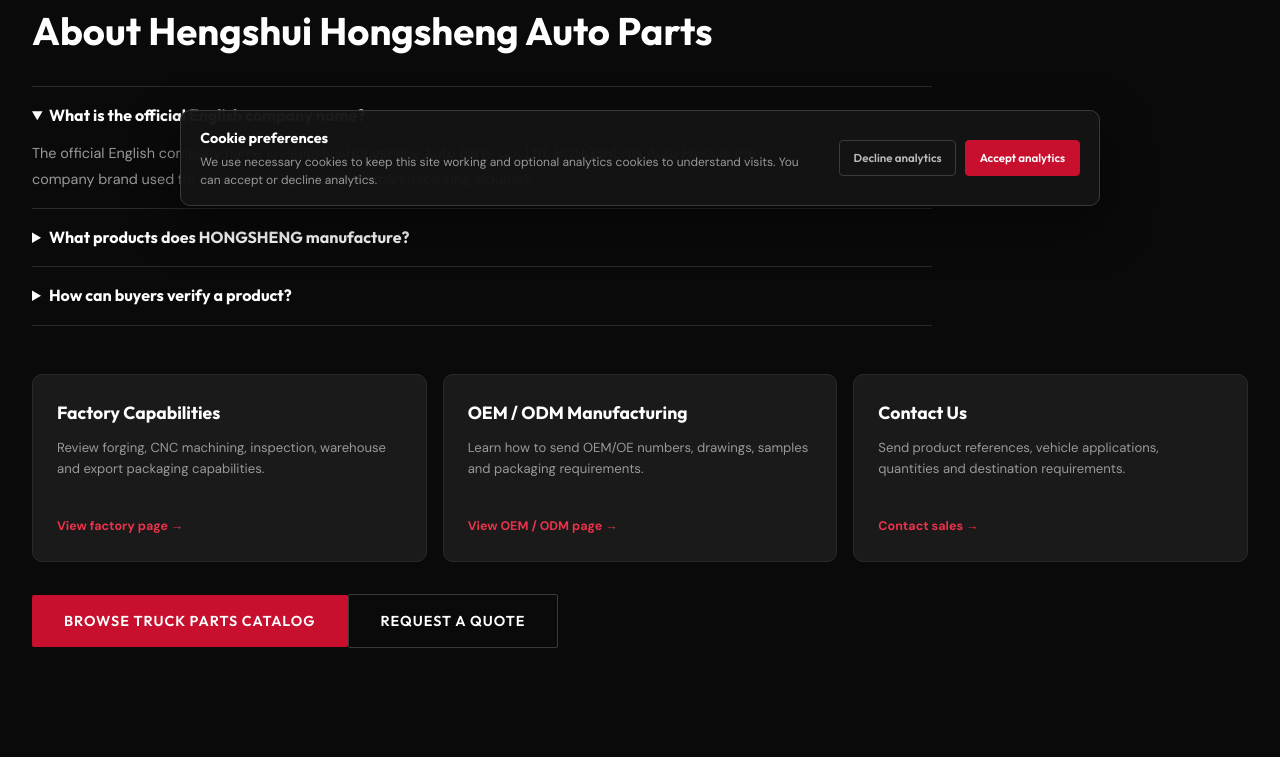
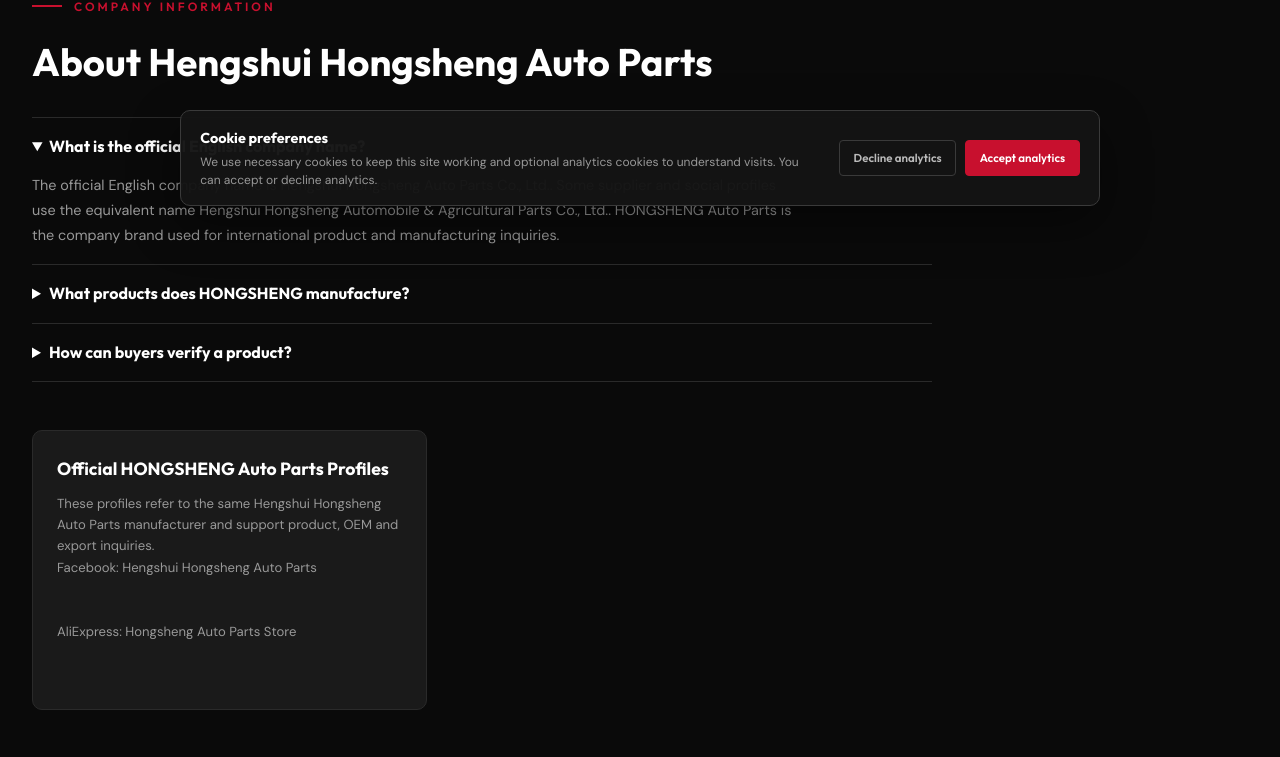
Before and after one commit to cereliajiao-commits/HS, a Next.js app: page /company in a window 1280 px wide. Shown: the part 578-1335 px from the top of the page. Built offline with nearby package versions, Linux system fonts and the light colour scheme; no server answers.

Commit message:
Strengthen company entity signals

```diff
--- a/app/company/page.tsx
+++ b/app/company/page.tsx
@@ -4,6 +4,7 @@ import Link from 'next/link';
 const SITE_URL = 'https://www.hsaxle.com';
 const COMPANY_NAME = 'Hengshui Hongsheng Auto Parts Co., Ltd.';
 const SEARCH_NAME = 'Hengshui Hongsheng Auto Parts';
+const ALTERNATE_COMPANY_NAME = 'Hengshui Hongsheng Automobile & Agricultural Parts Co., Ltd.';
 const DESCRIPTION =
   'Hengshui Hongsheng Auto Parts is a China-based manufacturer of heavy-duty truck steering, suspension and driveline parts, agricultural machinery components and OEM/ODM forged parts.';
 
@@ -34,7 +35,11 @@ const graph = {
       '@id': `${SITE_URL}/#organization`,
       name: COMPANY_NAME,
       legalName: COMPANY_NAME,
-      alternateName: ['HONGSHENG Auto Parts', '衡水宏盛汽车配件有限公司'],
+      alternateName: [SEARCH_NAME, ALTERNATE_COMPANY_NAME, 'HONGSHENG Auto Parts', '衡水宏盛汽车配件有限公司'],
+      sameAs: [
+        'https://www.facebook.com/61594699907767/',
+        'https://www.aliexpress.com/store/1102826464',
+      ],
       url: SITE_URL,
       logo: `${SITE_URL}/images/company/og-hongsheng-auto-parts.jpg`,
       image: `${SITE_URL}/images/company/factory-entrance.jpg`,
@@ -88,7 +93,7 @@ export default function CompanyPage() {
         <p className="section-label">HONGSHENG AUTO PARTS</p>
         <h1>{SEARCH_NAME}</h1>
         <p className="category-page-intro">
-          HONGSHENG Auto Parts is the international brand of {COMPANY_NAME}, a China-based manufacturer serving heavy-duty truck, agricultural machinery and construction equipment markets since 1996.
+          HONGSHENG Auto Parts is the international brand of {COMPANY_NAME}, also described online as {ALTERNATE_COMPANY_NAME}. We are a China-based manufacturer serving heavy-duty truck, agricultural machinery and construction equipment markets since 1996.
         </p>
 
         <div className="category-directory-grid">
@@ -111,7 +116,7 @@ export default function CompanyPage() {
           <h2 id="company-faq-title">About Hengshui Hongsheng Auto Parts</h2>
           <details open>
             <summary>What is the official English company name?</summary>
-            <p>The official English company name is Hengshui Hongsheng Auto Parts Co., Ltd. HONGSHENG Auto Parts is the company brand used for international product and manufacturing inquiries.</p>
+            <p>The official English company name is {COMPANY_NAME}. Some supplier and social profiles use the equivalent name {ALTERNATE_COMPANY_NAME}. HONGSHENG Auto Parts is the company brand used for international product and manufacturing inquiries.</p>
           </details>
           <details>
             <summary>What products does HONGSHENG manufacture?</summary>
@@ -121,6 +126,15 @@ export default function CompanyPage() {
             <summary>How can buyers verify a product?</summary>
             <p>Use the OEM/OE reference, vehicle brand and model, axle or bridge type, mounting dimensions and product photos. OEM numbers are reference information and fitment should be confirmed before ordering.</p>
           </details>
+        </section>
+
+        <section className="category-directory-grid" aria-labelledby="official-profiles-title">
+          <section className="category-directory-card">
+            <h2 id="official-profiles-title">Official HONGSHENG Auto Parts Profiles</h2>
+            <p>These profiles refer to the same Hengshui Hongsheng Auto Parts manufacturer and support product, OEM and export inquiries.</p>
+            <p><a href="https://www.facebook.com/61594699907767/" target="_blank" rel="noopener noreferrer">Facebook: Hengshui Hongsheng Auto Parts</a></p>
+            <p><a href="https://www.aliexpress.com/store/1102826464" target="_blank" rel="noopener noreferrer">AliExpress: Hongsheng Auto Parts Store</a></p>
+          </section>
         </section>
 
         <div className="category-directory-grid">
```
Also changed, not shown: components/HomeStructuredData.tsx (+12 -1 lines).
